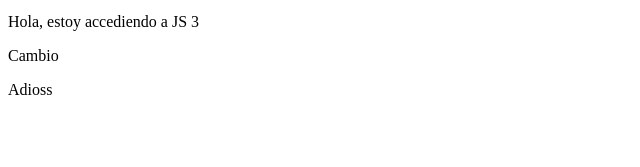
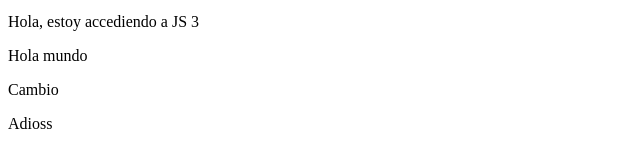
Before and after one commit to adeluna/cw-front, a plain HTML site: page index.html in a window 1280 px wide. Shown: the part 165-332 px from the top of the page, 0-640 px from the left. Drawn offline with Linux system fonts and the light colour scheme.

Commit message:
Agregar Hola Mundo

```diff
--- a/index.html
+++ b/index.html
@@ -11,6 +11,7 @@
         <p id="parrafo2">Hola, está es mi página web 3</p>
         <p id="parrafo">Hola, está es mi página web 4</p>
         <p id="parrafo3"></p>
+        <p>Hola mundo</p>
         <p>Cambio</p>
         <p>Adioss</p>
     </body>
```
